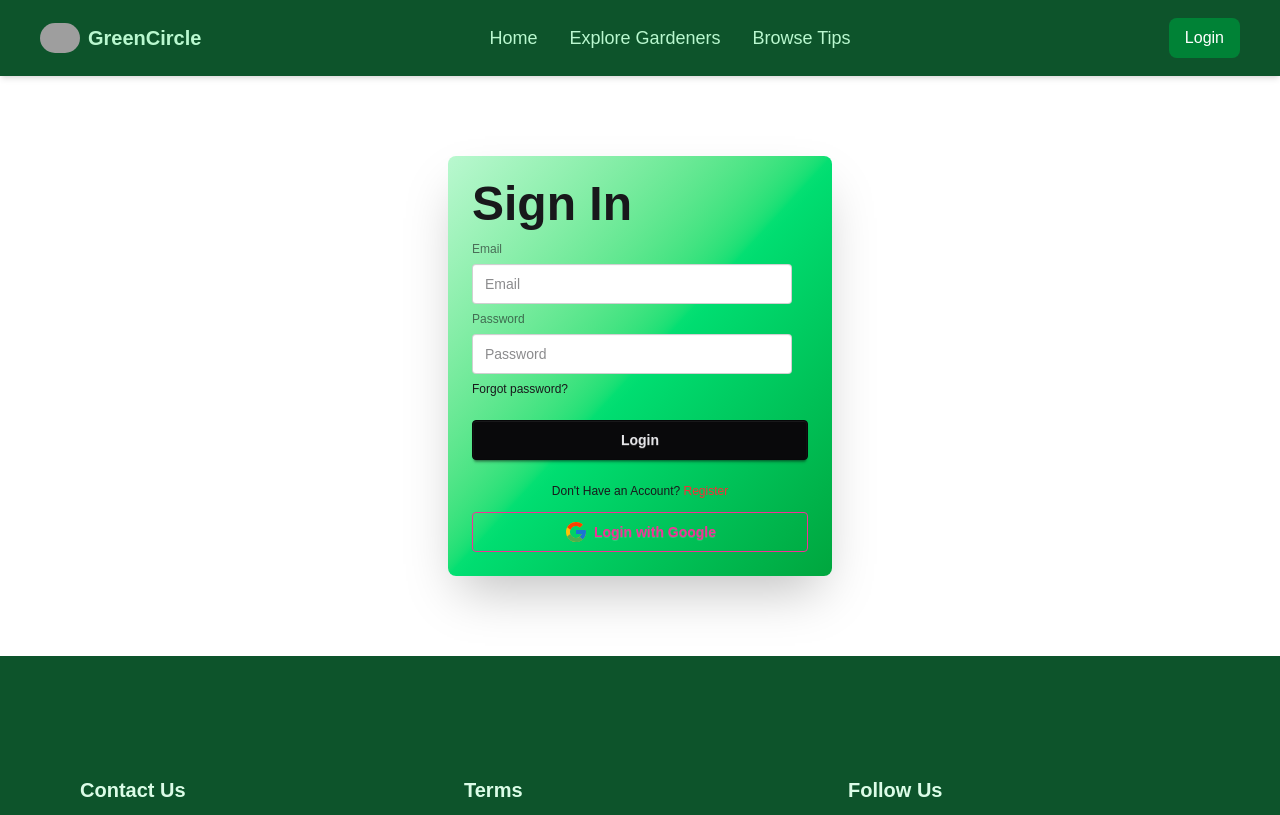
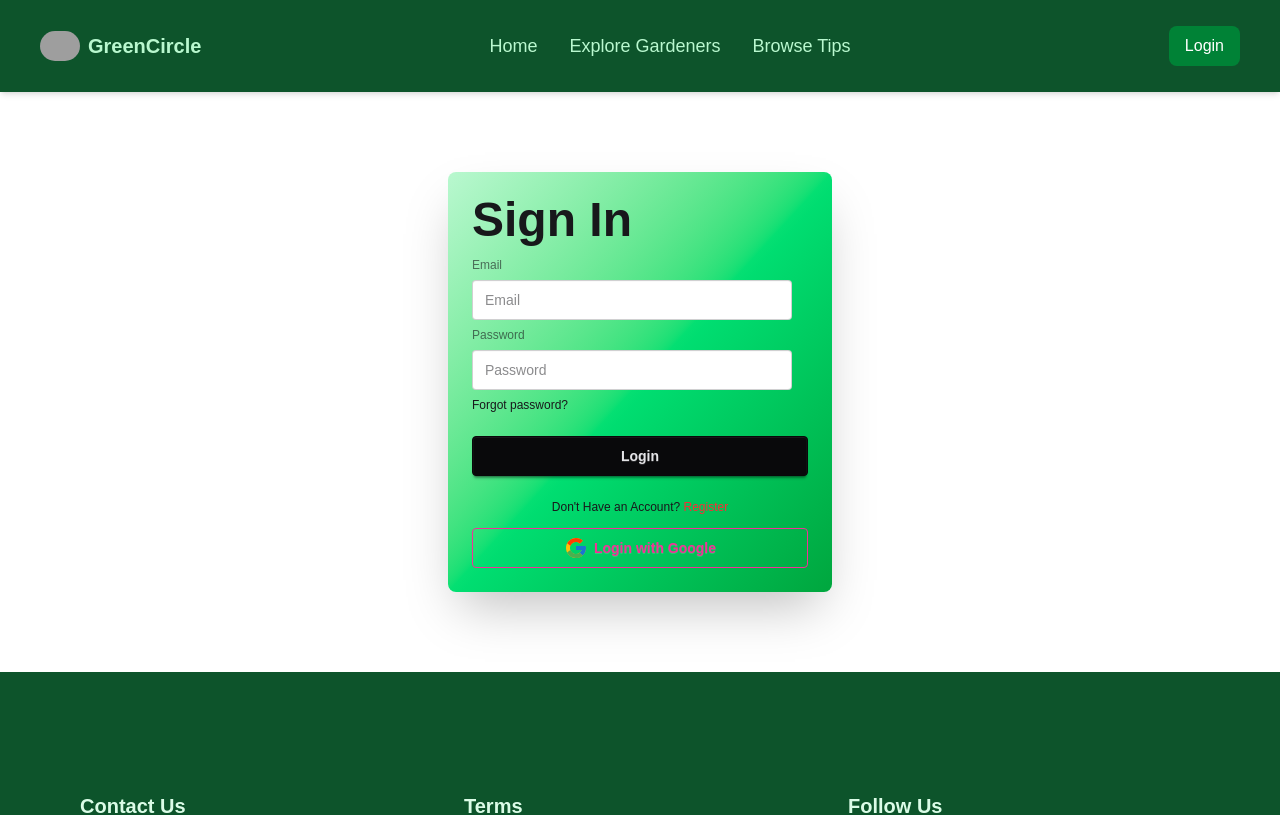
Before and after one commit to reazulislam1487/green-circle-project, a React (Vite) app: page /signIn in a window 1280 px wide. Shown: the top 815 px of the page. Built offline with nearby package versions, Linux system fonts and the light colour scheme; no server answers; grey boxes are pictures that could not be loaded.

Commit message:
fixed navbar issues

```diff
--- a/src/Components/Header.jsx
+++ b/src/Components/Header.jsx
@@ -41,7 +41,7 @@ const Header = () => {
   return (
     <div>
       <div>
-        <nav className="navbar w-full lg:px-10 lg:py-2 mx-auto bg-green-900 shadow-md">
+        <nav className="navbar w-full lg:px-10 lg:py-4 mx-auto bg-green-900 shadow-md">
           <div className="navbar-start">
             <div className="dropdown">
               <div
@@ -163,13 +163,13 @@ const Header = () => {
                     alt="User"
                     className="w-10 h-10 rounded-full cursor-pointer"
                   />
-                  <span className="absolute bg-black bg-opacity-70 text-white text-sm rounded px-2 py-1 top-0 left-0 -translate-x-1/2 opacity-0 hover:opacity-100 transition">
+                  <span className="absolute bg-black bg-opacity-80 text-white text-sm rounded px-3 py-1 top-1/2 right-full -translate-y-1/2 mr-2 opacity-0 group-hover:opacity-100 transition duration-300 z-10 whitespace-nowrap">
                     {user.displayName}
                   </span>
                 </div>
                 <ul
                   tabIndex={0}
-                  className="menu menu-sm dropdown-content bg-green-800 rounded-box z-10 mt-10 shadow-lg text-green-200"
+                  className="menu menu-sm dropdown-content rounded-box z-10 mt-10 shadow-lg text-green-200"
                 >
                   <Link
                     onClick={handleLogout}
```
